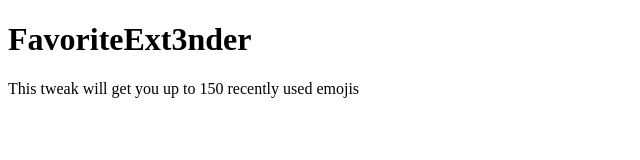
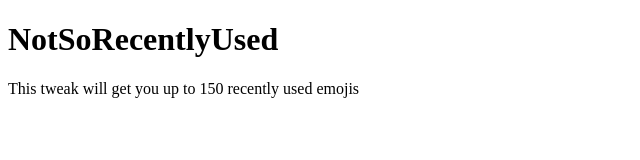
Before and after one commit to pillowbear/pillowbear.github.io, a plain HTML site: page depic/com.pillowbear.NotSoRecentlyUsed/index.html in a window 1280 px wide. Shown: the whole page, without its empty margins (0-640 px from the left). Drawn offline with Linux system fonts and the light colour scheme.

Commit message:
Changed name

```diff
--- a/depic/com.pillowbear.favoriteext3nder/index.html
+++ b/depic/com.pillowbear.NotSoRecentlyUsed/index.html
@@ -1,7 +1,7 @@
 <!DOCTYPE html>
 <html>
 	<body>
-		<h1>FavoriteExt3nder</h1>
+		<h1>NotSoRecentlyUsed</h1>
 		<p>This tweak will get you up to 150 recently used emojis</p>
 	</body>
 </html>
```
Also changed, not shown: 4 other files.
